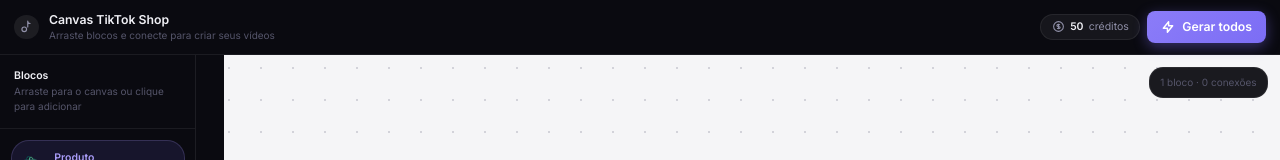
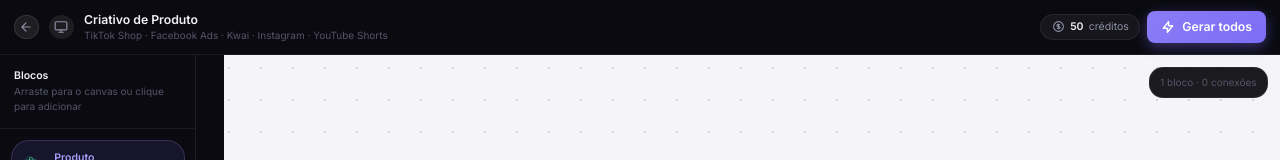
Before and after one commit to contatomadameka-maker/clipforge, a Next.js app in the folder frontend/: page /tiktok in a window 1280 px wide. Shown: the top 160 px of the page. Built offline with nearby package versions, Linux system fonts and the light colour scheme.

Commit message:
Update canvas.tsx

```diff
--- a/frontend/app/tiktok/canvas.tsx
+++ b/frontend/app/tiktok/canvas.tsx
@@ -1088,14 +1088,23 @@ export default function TikTokCanvasInner() {
       <div className="flex items-center justify-between px-4 py-3 flex-shrink-0 z-50"
         style={{ background: "rgba(11,11,17,0.99)", borderBottom: "0.5px solid rgba(255,255,255,0.07)" }}>
         <div className="flex items-center gap-3">
+          {/* Botão voltar */}
+          <a href="/dashboard"
+            className="w-7 h-7 rounded-lg flex items-center justify-center no-underline transition-all hover:opacity-80"
+            style={{ background: "rgba(255,255,255,0.08)", border: "0.5px solid rgba(255,255,255,0.1)" }}
+            title="Voltar ao Dashboard">
+            <svg width="14" height="14" viewBox="0 0 24 24" fill="none" stroke="#9090a8" strokeWidth="2" strokeLinecap="round" strokeLinejoin="round">
+              <path d="M19 12H5M12 5l-7 7 7 7"/>
+            </svg>
+          </a>
           <div className="w-7 h-7 rounded-lg flex items-center justify-center" style={{ background: "rgba(255,255,255,0.08)" }}>
             <svg width="14" height="14" viewBox="0 0 24 24" fill="none" stroke="#9090a8" strokeWidth="2" strokeLinecap="round" strokeLinejoin="round">
-              <path d="M9 12a4 4 0 100 8 4 4 0 000-8zM15 2v10M15 2a4 4 0 004 4"/>
+              <rect x="2" y="3" width="20" height="14" rx="2"/><path d="M8 21h8M12 17v4"/>
             </svg>
           </div>
           <div>
-            <p className="text-sm font-bold text-[#f0f0f5]">Canvas TikTok Shop</p>
-            <p className="text-[10px] text-[#55556a]">Arraste blocos e conecte para criar seus vídeos</p>
+            <p className="text-sm font-bold text-[#f0f0f5]">Criativo de Produto</p>
+            <p className="text-[10px] text-[#55556a]">TikTok Shop · Facebook Ads · Kwai · Instagram · YouTube Shorts</p>
           </div>
         </div>
         <div className="flex items-center gap-2">
```
